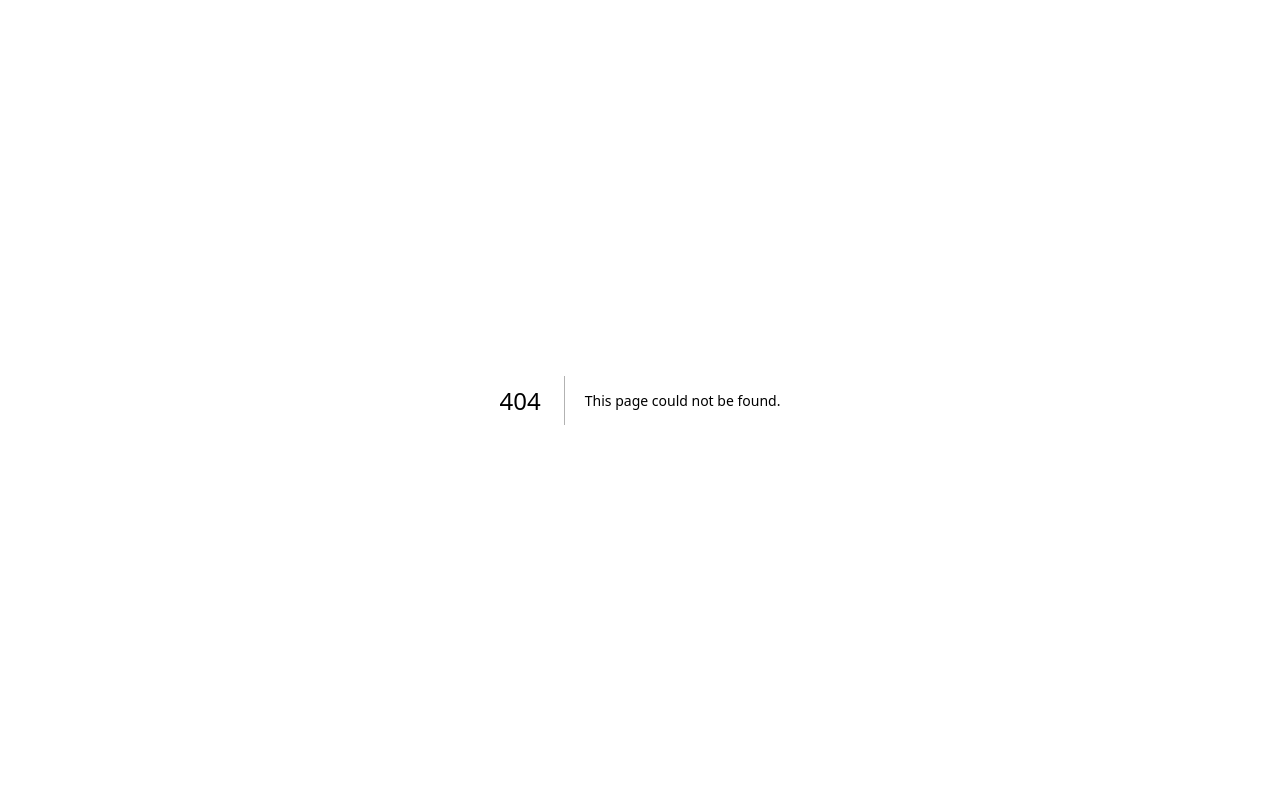
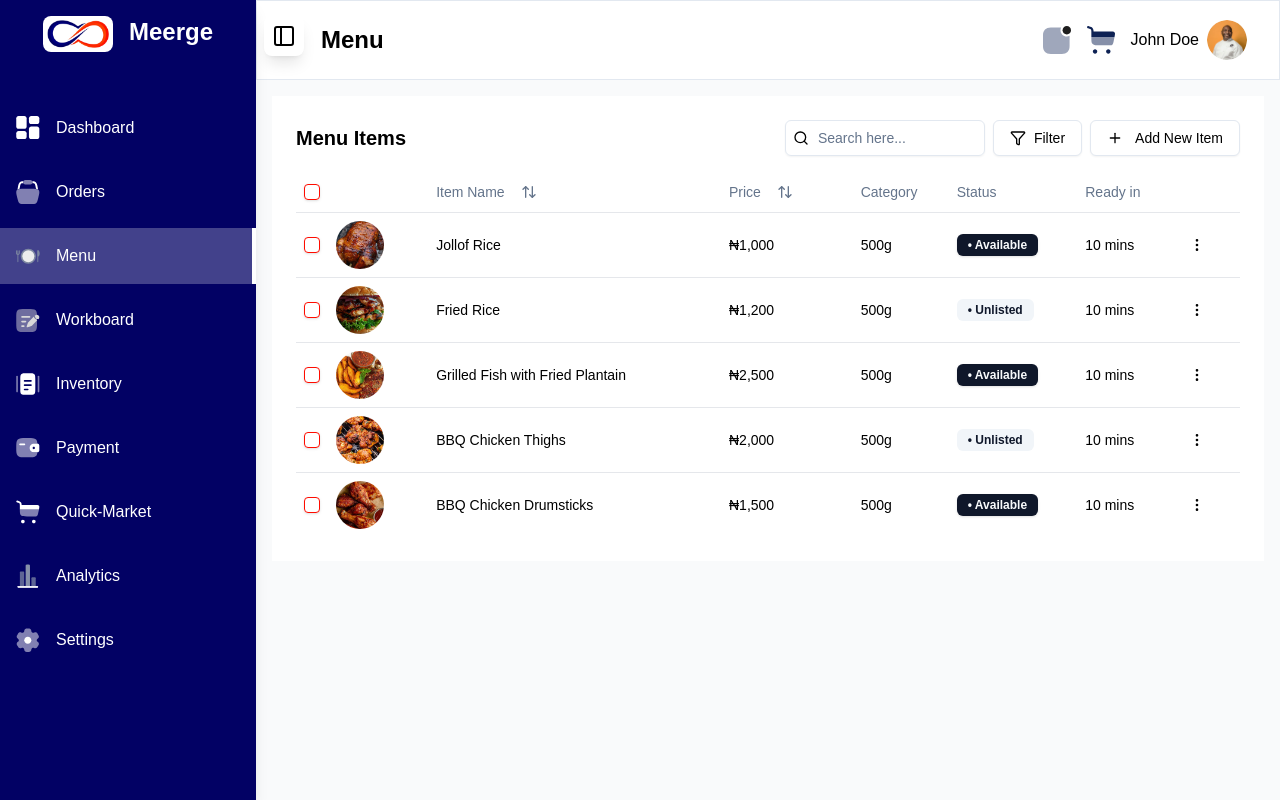
Before and after one commit to Mcsavvy/meergeafrica, a Next.js app: page /restaurant/1/menu in a window 1280 px wide. Before the commit this address had no page. Built offline with nearby package versions, Linux system fonts and the light colour scheme.

Commit message:
feat: Add Menu layout and components for menu management including filtering and table display

```diff
--- /dev/null
+++ b/app/restaurant/[slug]/menu/layout.tsx
@@ -0,0 +1,20 @@
+import Navbar from "@/components/ui/navbar";
+import { Metadata } from "next";
+
+export const metadata: Metadata = {
+  title: "Menu - Meerge Africa",
+  description: "Restaurant Menu",
+};
+
+export default function MenuLayout({
+  children,
+}: {
+  children: React.ReactNode;
+}) {
+  return (
+    <>
+      <Navbar pageName="Menu" />
+      {children}
+    </>
+  );
+}
--- /dev/null
+++ b/app/restaurant/[slug]/menu/page.tsx
@@ -0,0 +1,99 @@
+"use client";
+import React, { useContext, useMemo, useState } from "react";
+import {
+  getCoreRowModel,
+  useReactTable,
+  getSortedRowModel,
+  SortingState,
+  getFilteredRowModel,
+  ColumnFiltersState,
+} from "@tanstack/react-table";
+import { MenuItem } from "@/types/menu";
+import menuItemsColumns from "@/components/menu/menu-items/columns";
+import { MenuItemsFilter } from "@/components/menu/menu-items/filters";
+import MenuItemsTable from "@/components/menu/menu-items/table";
+import { DemoContext } from "@/lib/contexts/demo";
+
+const menuItems: MenuItem[] = [
+  {
+    id: "1",
+    name: "Jollof Rice",
+    price: 1000,
+    category: "500g",
+    status: "available",
+    readyTime: "10 mins",
+    image: "/images/food/food-1.png",
+  },
+  {
+    id: "2",
+    name: "Fried Rice",
+    price: 1200,
+    category: "500g",
+    status: "unlisted",
+    readyTime: "10 mins",
+    image: "/images/food/food-2.png",
+  },
+  {
+    id: "3",
+    name: "Grilled Fish with Fried Plantain",
+    price: 2500,
+    category: "500g",
+    status: "available",
+    readyTime: "10 mins",
+    image: "/images/food/food-3.png",
+  },
+  {
+    id: "4",
+    name: "BBQ Chicken Thighs",
+    price: 2000,
+    category: "500g",
+    status: "unlisted",
+    readyTime: "10 mins",
+    image: "/images/food/food-4.png",
+  },
+  {
+    id: "5",
+    name: "BBQ Chicken Drumsticks",
+    price: 1500,
+    category: "500g",
+    status: "available",
+    readyTime: "10 mins",
+    image: "/images/food/food-5.png",
+  },
+];
+
+export default function MenuPage() {
+  const [search, setSearch] = useState("");
+  const [sorting, setSorting] = useState<SortingState>([]);
+  const [columnFilters, setColumnFilters] = useState<ColumnFiltersState>([]);
+  const { demo } = useContext(DemoContext);
+  const data = useMemo(() => (demo ? menuItems : []), [demo]);
+
+  const table = useReactTable({
+    data,
+    columns: menuItemsColumns,
+    getCoreRowModel: getCoreRowModel(),
+    getSortedRowModel: getSortedRowModel(),
+    getFilteredRowModel: getFilteredRowModel(),
+    onSortingChange: setSorting,
+    onColumnFiltersChange: setColumnFilters,
+    onGlobalFilterChange: setSearch,
+    state: {
+      sorting,
+      columnFilters,
+      globalFilter: search,
+    },
+  });
+
+  return (
+    <div className="h-[calc(100vh-80px)] overflow-y-auto p-2 lg:p-4">
+      <div className="space-y-4 bg-white p-6">
+        <div className="flex items-center justify-between">
+          <h2 className="text-xl font-semibold">Menu Items</h2>
+          <MenuItemsFilter search={search} setSearch={setSearch} />
+        </div>
+        <MenuItemsTable table={table} />
+      </div>
+    </div>
+  );
+}
--- /dev/null
+++ b/components/menu/menu-items/columns.tsx
@@ -0,0 +1,160 @@
+import { Badge } from "@/components/ui/badge";
+import { Checkbox } from "@/components/ui/checkbox";
+import { ColumnDef } from "@tanstack/react-table";
+import { ArrowUpDown, MoreVertical } from "lucide-react";
+import Image from "next/image";
+import { Button } from "@/components/ui/button";
+import { MenuItem } from "@/types/menu";
+import {
+  Popover,
+  PopoverContent,
+  PopoverTrigger,
+} from "@/components/ui/popover";
+
+const StatusBadge = ({ status }: { status: MenuItem["status"] }) => (
+  <Badge
+    variant={status === "available" ? "default" : "secondary"}
+    className="text-nowrap"
+  >
+    • {status.charAt(0).toUpperCase() + status.slice(1)}
+  </Badge>
+);
+
+// Menu Item Image Component
+const MenuItemImage = ({ src, alt }: { src: string; alt: string }) => (
+  <div className="w-12 h-12 rounded-full overflow-hidden">
+    <Image
+      src={src}
+      alt={alt}
+      width={100}
+      height={100}
+      className="w-full h-full object-cover"
+    />
+  </div>
+);
+
+const MenuItemActions: React.FC<MenuItem> = (item) => {
+  return (
+    <Popover>
+      <PopoverTrigger asChild>
+        <Button variant="ghost" size="icon">
+          <MoreVertical className="h-4 w-4" />
+        </Button>
+      </PopoverTrigger>
+      <PopoverContent className="w-28 !p-4">
+        <div className="flex flex-col items-start">
+          <Button
+            variant="link"
+            size="sm"
+            className="hover:text-secondary hover:no-underline"
+          >
+            View
+          </Button>
+          <Button
+            variant="link"
+            size="sm"
+            className="hover:text-secondary hover:no-underline"
+          >
+            Update
+          </Button>
+          <Button
+            variant="link"
+            size="sm"
+            className="hover:text-secondary hover:no-underline"
+          >
+            {item.status === "available" ? "Unlist" : "List"}
+          </Button>
+        </div>
+      </PopoverContent>
+    </Popover>
+  );
+};
+
+const menuItemsColumns: ColumnDef<MenuItem>[] = [
+  {
+    id: "select",
+    header: ({ table }) => (
+      <Checkbox
+        checked={table.getIsAllRowsSelected()}
+        className="border-secondary data-[state=checked]:bg-secondary"
+        onCheckedChange={(checked) =>
+          table.toggleAllRowsSelected(checked as boolean)
+        }
+      />
+    ),
+    cell: ({ row }) => (
+      <Checkbox
+        checked={row.getIsSelected()}
+        className="border-secondary data-[state=checked]:bg-secondary"
+        onCheckedChange={(checked) => row.toggleSelected(checked as boolean)}
+      />
+    ),
+    enableSorting: false,
+    enableGlobalFilter: false,
+  },
+  {
+    accessorKey: "image",
+    header: "",
+    cell: ({ row }) => (
+      <MenuItemImage src={row.original.image} alt={row.original.name} />
+    ),
+    size: 50,
+  },
+  {
+    accessorKey: "name",
+    header: ({ column }) => (
+      <Button
+        variant="ghost"
+        onClick={() => column.toggleSorting(column.getIsSorted() === "asc")}
+      >
+        Item Name
+        <ArrowUpDown className="ml-2 h-4 w-4" />
+      </Button>
+    ),
+    cell: ({ row }) => (
+      <span className="font-medium ml-4">{row.getValue("name")}</span>
+    ),
+  },
+  {
+    accessorKey: "price",
+    header: ({ column }) => (
+      <Button
+        variant="ghost"
+        onClick={() => column.toggleSorting(column.getIsSorted() === "asc")}
+      >
+        Price
+        <ArrowUpDown className="ml-2 h-4 w-4" />
+      </Button>
+    ),
+    cell: ({ row }) => (
+      <p className="text-left pl-4">
+        ₦{row.getValue<number>("price").toLocaleString()}
+      </p>
+    ),
+  },
+  {
+    accessorKey: "category",
+    header: "Category",
+  },
+  {
+    accessorKey: "status",
+    header: "Status",
+    cell: ({ row }) => <StatusBadge status={row.getValue("status")} />,
+    filterFn: (row, id, value) => {
+      return value.includes(row.getValue(id));
+    },
+  },
+  {
+    accessorKey: "readyTime",
+    header: "Ready in",
+  },
+  {
+    id: "actions",
+    cell: ({ row }) => <MenuItemActions {...row.original} />,
+    enableSorting: false,
+    enableGlobalFilter: false,
+    size: 16,
+  },
+];
+
+export default menuItemsColumns;
--- /dev/null
+++ b/components/menu/menu-items/filters.tsx
@@ -0,0 +1,33 @@
+import { Button } from "@/components/ui/button";
+import { Input } from "@/components/ui/input";
+import { Filter, Plus, Search } from "lucide-react";
+
+export function MenuItemsFilter({
+  search,
+  setSearch,
+}: {
+  search: string;
+  setSearch: (value: string) => void;
+}) {
+  return (
+    <div className="flex items-center gap-2">
+      <div className="relative">
+        <Search className="absolute left-2 top-2.5 h-4 w-4 text-muted-foreground" />
+        <Input
+          placeholder="Search here..."
+          className="pl-8 w-[200px]"
+          value={search}
+          onChange={(e) => setSearch(e.target.value)}
+        />
+      </div>
+      <Button variant="outline">
+        <Filter className="h-4 w-4" />
+        <span className="hidden md:inline">Filter</span>
+      </Button>
+      <Button variant="outline">
+        <Plus className="h-4 w-4 mr-1" />
+        <span className="hidden md:inline">Add New Item</span>
+      </Button>
+    </div>
+  );
+}
--- /dev/null
+++ b/components/menu/menu-items/table.tsx
@@ -0,0 +1,62 @@
+import {
+  Table,
+  TableBody,
+  TableCell,
+  TableHead,
+  TableHeader,
+  TableRow,
+} from "@/components/ui/table";
+import { flexRender, type Table as ReactTable } from "@tanstack/react-table";
+import { MenuItem } from "@/types/menu";
+import menuItemsColumns from "./columns";
+
+export default function MenuItemsTable({
+  table,
+}: {
+  table: ReactTable<MenuItem>;
+}) {
+  return (
+    <div className="">
+      <Table>
+        <TableHeader>
+          {table.getHeaderGroups().map((headerGroup) => (
+            <TableRow key={headerGroup.id}>
+              {headerGroup.headers.map((header) => (
+                <TableHead key={header.id}>
+                  {header.isPlaceholder
+                    ? null
+                    : flexRender(
+                        header.column.columnDef.header,
+                        header.getContext()
+                      )}
+                </TableHead>
+              ))}
+            </TableRow>
+          ))}
+        </TableHeader>
+        <TableBody>
+          {table.getRowModel().rows?.length ? (
+            table.getRowModel().rows.map((row) => (
+              <TableRow key={row.id}>
+                {row.getVisibleCells().map((cell) => (
+                  <TableCell key={cell.id}>
+                    {flexRender(cell.column.columnDef.cell, cell.getContext())}
+                  </TableCell>
+                ))}
+              </TableRow>
+            ))
+          ) : (
+            <TableRow>
+              <TableCell
+                colSpan={menuItemsColumns.length}
+                className="h-24 text-center"
+              >
+                No results.
+              </TableCell>
+            </TableRow>
+          )}
+        </TableBody>
+      </Table>
+    </div>
+  );
+}
```
